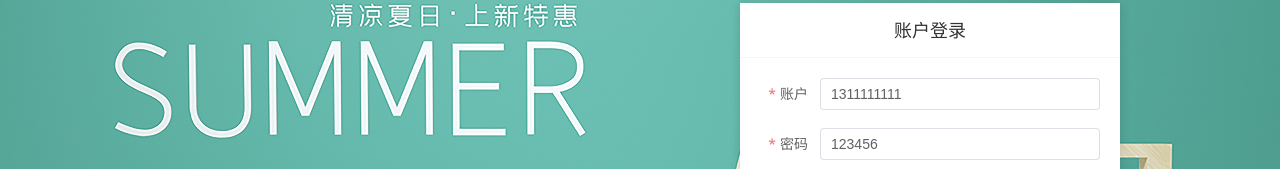
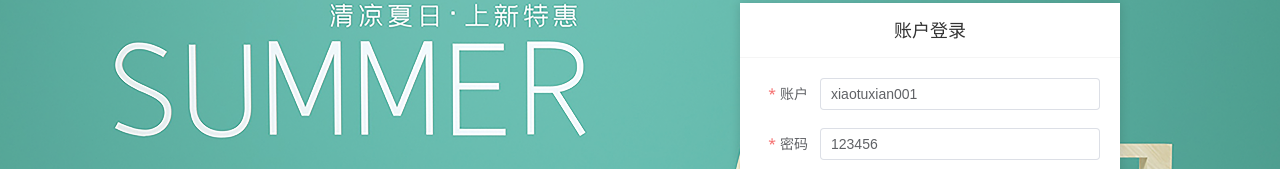
Before and after one commit to ssqqwxq/Vue3xtx, a Vue app: page /login in a window 1280 px wide. Shown: the part 184-353 px from the top of the page. Built offline with nearby package versions, Linux system fonts and the light colour scheme.

Commit message:
登录实现

```diff
--- /dev/null
+++ b/src/api/login.js
@@ -0,0 +1,9 @@
+import instance from '@/utils/http'
+// 登录
+export const loginApi = (data) => {
+    return instance({
+        url: '/login',
+        method: 'post',
+        data
+    })
+}
--- a/src/utils/http.js
+++ b/src/utils/http.js
@@ -1,5 +1,6 @@
 import axios from 'axios'
-
+import { ElMessage } from 'element-plus'
+import 'element-plus/theme-chalk/el-message.css'
 // 创建axios实例
 const instance = axios.create({
     baseURL: 'http://pcapi-xiaotuxian-front-devtest.itheima.net',
@@ -13,6 +14,8 @@ instance.interceptors.request.use(config => {
 
 // axios响应式拦截器
 instance.interceptors.response.use(res => res.data, e => {
+    // e=>{...} 请求错误回调
+    ElMessage.warning(e.response.data.message)
     return Promise.reject(e)
 })
 
--- a/src/views/login/index.vue
+++ b/src/views/login/index.vue
@@ -1,9 +1,12 @@
 <script setup>
-import { ElMessage } from 'element-plus';
+import { useRouter } from 'vue-router'
 import { ref } from 'vue'
+import { ElMessage } from 'element-plus'
+import 'element-plus/theme-chalk/el-message.css'
+import { loginApi } from '@/api/login.js'
 // 表单数据对象
 const userInfo = ref({
-    account: '1311111111',
+    account: 'xiaotuxian001',
     password: '123456',
     agree: true   // 同意协议：必选，字段名为 agree
 })
@@ -27,6 +30,15 @@ const rules = {
             }
         }
     ],
+}
+const formRef = ref()
+const router = useRouter()
+// 登录
+const login = async () => {
+    await formRef.value.validate()
+    await loginApi(userInfo.value)
+    router.replace('/')
+    ElMessage.success('登录成功')
 }
 </script>
 
@@ -53,7 +65,8 @@ const rules = {
                 <div class="account-box">
                     <div class="form">
                         <!-- 表单 -->
-                        <el-form :model="userInfo" :rules="rules" label-position="right" label-width="60px" status-icon>
+                        <el-form ref="formRef" :model="userInfo" :rules="rules" label-position="right"
+                            label-width="60px" status-icon>
                             <el-form-item label="账户" prop="account">
                                 <el-input v-model="userInfo.account" />
                             </el-form-item>
@@ -65,7 +78,7 @@ const rules = {
                                     我已同意隐私条款和服务条款
                                 </el-checkbox>
                             </el-form-item>
-                            <el-button size="large" class="subBtn">点击登录</el-button>
+                            <el-button size="large" class="subBtn" @click="login">点击登录</el-button>
                         </el-form>
                     </div>
                 </div>
```
